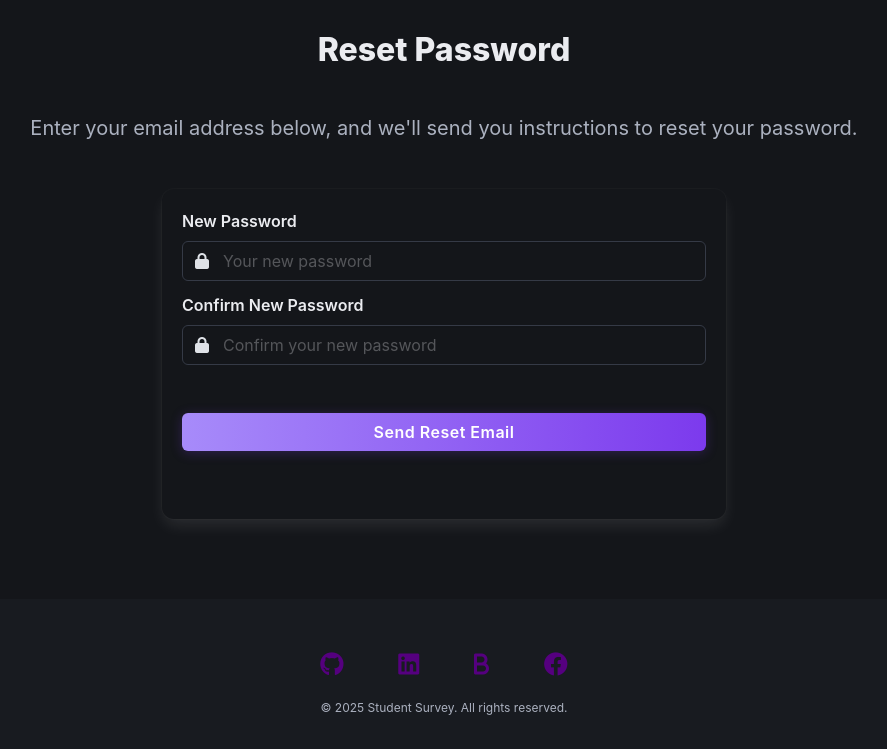
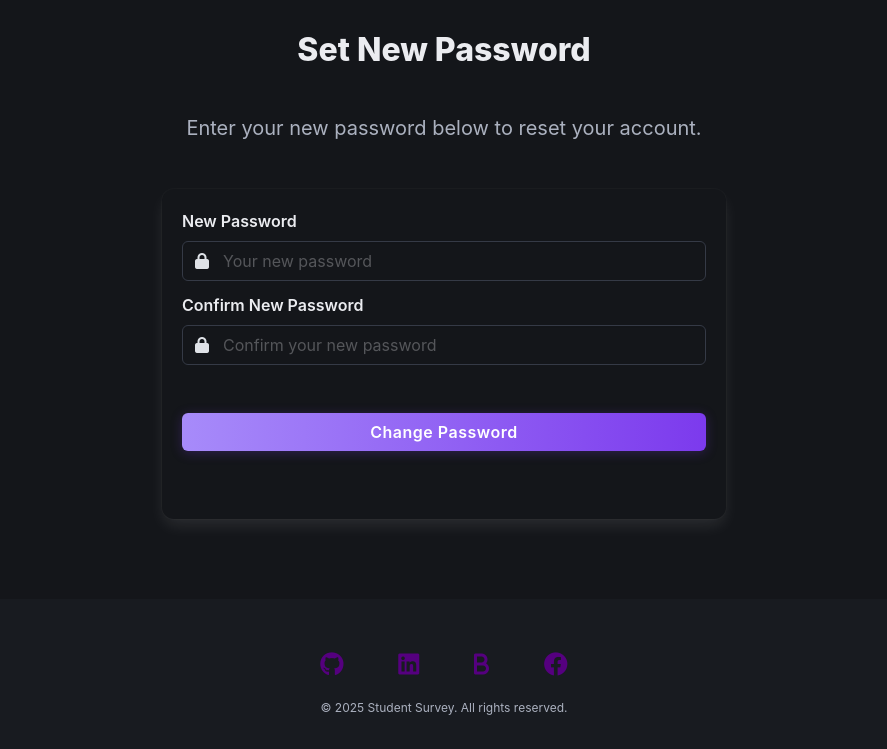
Before and after one commit to M4recki/Student-survey, a Django app: page /reset/1/1/ in a window 1280 px wide. Shown: the part 64-813 px from the top of the page, without its empty margins (196-1083 px from the left). Run offline with Django 5.2, Linux system fonts and the light colour scheme.

```diff
--- a/student_survey/utils.py
+++ b/student_survey/utils.py
@@ -42,7 +42,7 @@ def send_contact_form_email(name, email, subject, message):
         logger.exception(f"Failed to send contact form email from {email}")
         return False
 
-#FIXME: Context does not work
+
 def send_password_reset_email(email, context):
     try:
         html_message = render_to_string("email_template.html", context)
--- a/student_survey/views.py
+++ b/student_survey/views.py
@@ -46,6 +46,10 @@ def signup(request):
 
         if len(password) < 8:
             messages.error(request, "Password must be at least 8 characters long.")
+            return render(request, "signup.html")
+
+        if password.isdigit():
+            messages.error(request, "Password cannot be entirely numeric.")
             return render(request, "signup.html")
 
         if User.objects.filter(email=email).exists():
@@ -99,7 +103,7 @@ def login(request):
 
     return render(request, "login.html")
 
-#FIXME: Context does not work
+
 def reset_password(request):
     if request.method == "POST":
         email = request.POST.get("email")
--- a/templates/password_reset_complete.html
+++ b/templates/password_reset_complete.html
@@ -1,5 +1,5 @@
-{% extends "base.html" %} {% block title %}Password Reset Complete {% endblock
-%} {% block content %}
+{% extends "base.html" %} {% block title %}Password Reset Complete
+{% endblock %} {% block content %}
 <section class="section">
   <div class="container">
     <h2 class="title is-3 has-text-centered my-6">Password Reset Complete</h2>
--- a/templates/password_reset_confirm.html
+++ b/templates/password_reset_confirm.html
@@ -1,11 +1,11 @@
 {% extends "base.html" %}
-{% block title %}Reset Password{% endblock %}
+{% block title %}Set New Password{% endblock %}
 {% block content %}
 <section class="section">
   <div class="container">
-    <h2 class="title is-3 has-text-centered my-6">Reset Password</h2>
+    <h2 class="title is-3 has-text-centered my-6">Set New Password</h2>
     <p class="subtitle is-5 has-text-centered mb-6">
-      Enter your email address below, and we'll send you instructions to reset your password.
+      Enter your new password below to reset your account.
     </p>
     <div class="columns is-centered">
       <div class="column is-6">
@@ -17,8 +17,8 @@
               <div class="control has-icons-left">
                 <input
                   class="input"
-                  type="email"
-                  name="email"
+                  type="password"
+                  name="new_password1"
                   placeholder="Your new password"
                   required />
                 <span class="icon is-small is-left">
@@ -31,8 +31,8 @@
               <div class="control has-icons-left">
                 <input
                   class="input"
-                  type="email"
-                  name="email"
+                  type="password"
+                  name="new_password2"
                   placeholder="Confirm your new password"
                   required />
                 <span class="icon is-small is-left">
@@ -40,11 +40,16 @@
                 </span>
               </div>
             </div>
-            {% if messages %}
+            {% if form.errors %}
             <div class="notification is-danger mt-5">
               <ul>
-                {% for message in messages %}
-                <li>{{ message }}</li>
+                {% for field in form %}
+                  {% for error in field.errors %}
+                    <li>{{ error }}</li>
+                  {% endfor %}
+                {% endfor %}
+                {% for error in form.non_field_errors %}
+                  <li>{{ error }}</li>
                 {% endfor %}
               </ul>
             </div>
@@ -52,7 +57,7 @@
             <div class="field">
               <div class="control">
                 <button class="button is-purple is-fullwidth my-6">
-                  Send Reset Email
+                  Change Password
                 </button>
               </div>
             </div>
```
